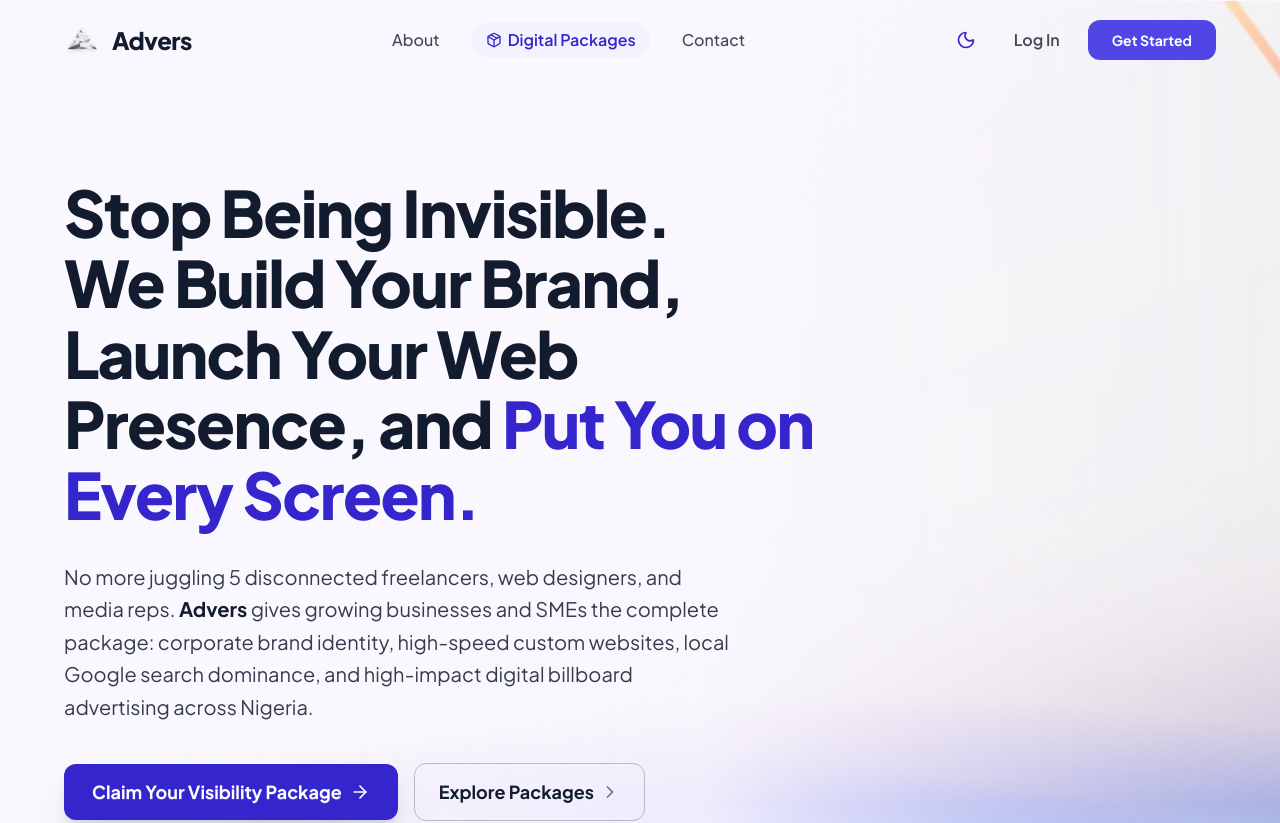
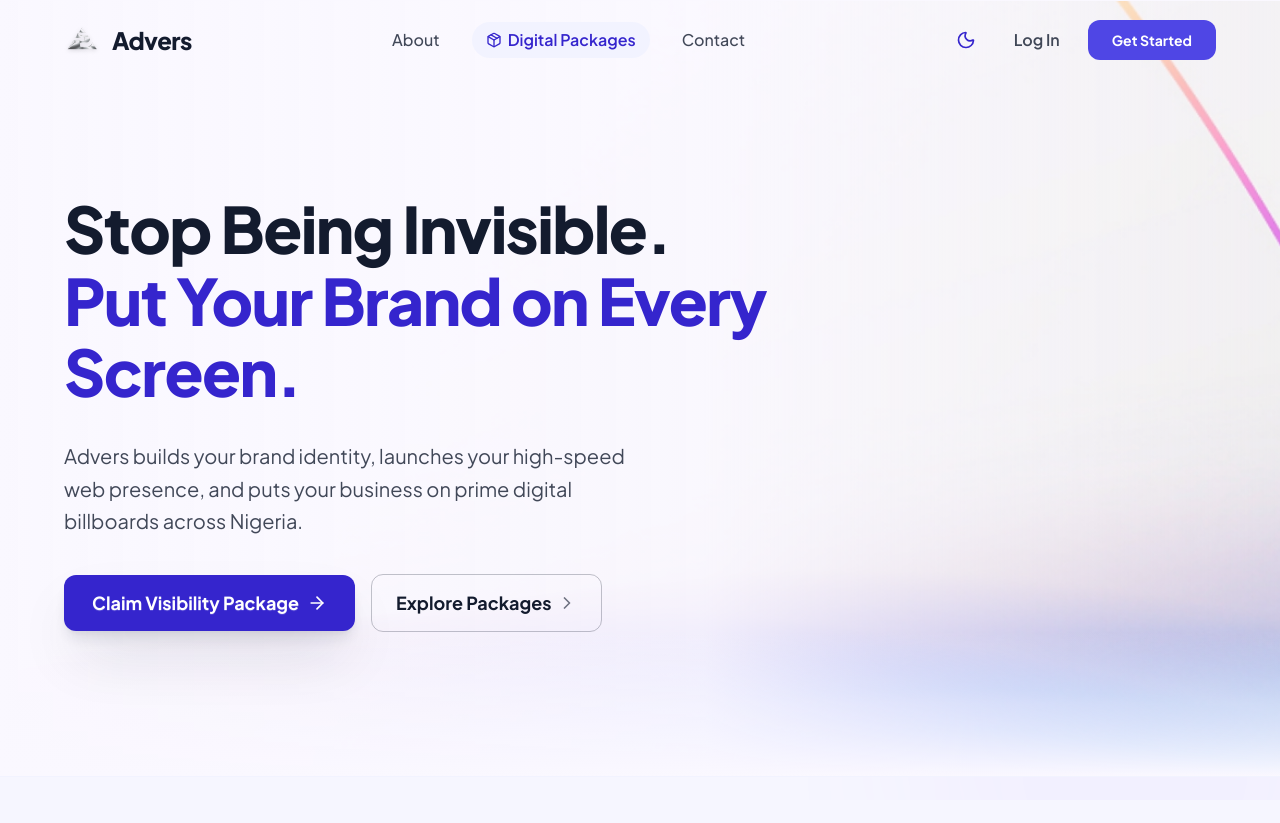
Before and after one commit to NeutronDavis/advers, a Next.js app: page / in a window 1280 px wide. Shown: the top 823 px of the page. Built offline with nearby package versions, Linux system fonts and the light colour scheme.

Commit message:
refactor: declutter and streamline hero section copy and spacing

```diff
--- a/src/app/about/page.tsx
+++ b/src/app/about/page.tsx
@@ -115,10 +115,6 @@ export default function AboutPage() {
         {/* Narrative Hero Header */}
         <header className="relative pt-14 sm:pt-24 pb-14 sm:pb-20 overflow-hidden">
           <div className="relative max-w-[1200px] mx-auto px-4 sm:px-6 animate-entrance">
-            <div className="inline-flex items-center gap-2 bg-primary/10 text-primary px-4 py-1.5 rounded-full text-xs font-bold uppercase tracking-wider mb-5">
-              <Sparkles className="w-3.5 h-3.5" />
-              <span>Full-Service Brand Visibility Partner</span>
-            </div>
 
             <h1 className="text-3xl sm:text-5xl lg:text-6xl font-extrabold text-base-content mb-5 sm:mb-6 leading-tight max-w-4xl tracking-tight">
               We Don&apos;t Just Build Assets. <br className="hidden sm:block" />
@@ -164,15 +160,6 @@ export default function AboutPage() {
 
               {/* Native daisyUI Interactive Preview Window */}
               <div className="w-full lg:w-1/2">
-                <div className="mockup-browser border border-base-300 bg-base-100 shadow-3d rounded-3xl overflow-hidden">
-                  <div className="mockup-browser-toolbar bg-base-200 px-4 py-3 flex items-center justify-between">
-                    <div className="input input-sm bg-base-100 text-xs text-base-content/70 flex items-center gap-2 max-w-xs w-full">
-                      <span className="w-2 h-2 rounded-full bg-success"></span>
-                      advers.ng/growth-engine
-                    </div>
-                    <span className="badge badge-primary text-[10px] font-bold">100% UNIFIED</span>
-                  </div>
-
                   <div className="p-6 sm:p-8 bg-base-100 space-y-6">
                     <div className="flex items-center gap-4 pb-5 border-b border-base-200">
                       <img
@@ -231,7 +218,7 @@ export default function AboutPage() {
                       </div>
                     </div>
                   </div>
-                </div>
+
               </div>
             </div>
           </section>
@@ -242,10 +229,6 @@ export default function AboutPage() {
           <section className="py-14 sm:py-24 bg-base-200/50 border-t border-base-200">
             <div className="max-w-[1240px] mx-auto px-4 sm:px-6">
               <div className="text-center max-w-3xl mx-auto mb-12 sm:mb-16 space-y-3">
-                <div className="inline-flex items-center gap-2 bg-primary/10 text-primary px-3.5 py-1.5 rounded-full text-xs font-bold uppercase tracking-wider">
-                  <Layers className="w-3.5 h-3.5" />
-                  <span>The Advers Methodology</span>
-                </div>
 
                 <h2 className="text-2xl sm:text-4xl font-extrabold text-base-content tracking-tight">
                   Three Pillars. One Undeniable Brand.
--- a/src/components/CoreValuesSection.tsx
+++ b/src/components/CoreValuesSection.tsx
@@ -30,10 +30,6 @@ export default function CoreValuesSection() {
   return (
     <section className="py-14 sm:py-24 max-w-[1240px] mx-auto px-4 sm:px-6">
       <div className="mb-10 sm:mb-14 space-y-2.5 sm:space-y-3 text-center max-w-3xl mx-auto">
-        <div className="inline-flex items-center gap-2 bg-primary/10 text-primary px-3.5 py-1.5 rounded-full text-xs font-bold uppercase tracking-wider">
-          <Sparkles className="w-3.5 h-3.5" />
-          <span>The Advers Standard</span>
-        </div>
 
         <h2 className="text-2xl sm:text-3xl lg:text-4xl font-extrabold text-base-content tracking-tight">
           How We Deliver Unmatched Brand Authority
--- a/src/components/CtaBanner.tsx
+++ b/src/components/CtaBanner.tsx
@@ -12,9 +12,6 @@ export default function CtaBanner() {
         <div className="absolute -bottom-24 -left-24 w-96 h-96 bg-secondary/30 rounded-full blur-3xl pointer-events-none" />
 
         <div className="relative z-10 space-y-6 sm:space-y-8 max-w-3xl mx-auto">
-          <div className="inline-flex items-center gap-2 bg-white/15 backdrop-blur-md text-white px-4 py-1.5 rounded-full text-xs font-bold uppercase tracking-wider">
-            <span>Ready for Real Commercial Growth?</span>
-          </div>
 
           <h2 className="text-2xl sm:text-5xl lg:text-6xl font-extrabold leading-tight tracking-tight text-white">
             Your competitors aren&apos;t better than you. <br className="hidden sm:block" />
--- a/src/components/Hero.tsx
+++ b/src/components/Hero.tsx
@@ -2,13 +2,13 @@
 
 import React from "react";
 import Link from "next/link";
-import { ArrowRight, ChevronRight, CheckCircle2, Sparkles } from "lucide-react";
+import { ArrowRight, ChevronRight } from "lucide-react";
 
 export default function Hero() {
   return (
     <section
       id="hero-section"
-      className="relative w-full overflow-hidden -mt-16 sm:-mt-20 pt-28 sm:pt-36 lg:pt-44 pb-16 sm:pb-24 lg:pb-32 min-h-[620px] sm:min-h-[720px] flex items-center"
+      className="relative w-full overflow-hidden -mt-16 sm:-mt-20 pt-32 sm:pt-40 lg:pt-48 pb-20 sm:pb-28 lg:pb-36 min-h-[600px] sm:min-h-[700px] flex items-center"
     >
       {/* Full Screen Edge-to-Edge Background Image with Entrance Scale Animation */}
       <div
@@ -26,26 +26,24 @@ export default function Hero() {
       <div className="relative z-10 max-w-[1200px] mx-auto px-4 sm:px-6 w-full">
         <div className="max-w-2xl lg:max-w-3xl space-y-6 sm:space-y-8">
 
-          {/* High-Converting Main Headline */}
-          <h1 className="hero-animate-title text-3xl sm:text-5xl lg:text-[4rem] font-extrabold text-base-content leading-[1.1] tracking-tight">
+          {/* Punchy, Streamlined Headline */}
+          <h1 className="hero-animate-title text-3xl sm:text-5xl lg:text-[4rem] font-black text-base-content leading-[1.12] tracking-tight">
             Stop Being Invisible. <br className="hidden sm:block" />
-            We Build Your Brand, Launch Your Web Presence, and{" "}
-            <span className="text-primary">Put You on Every Screen.</span>
+            <span className="text-primary">Put Your Brand on Every Screen.</span>
           </h1>
 
-          {/* Subtext Highlighting The Unified Agency Standard */}
-          <p className="hero-animate-sub text-base sm:text-lg lg:text-xl text-base-content/85 max-w-2xl leading-relaxed font-normal">
-            No more juggling 5 disconnected freelancers, web designers, and media reps.{" "}
-            <strong className="text-base-content font-bold">Advers</strong> gives growing businesses and SMEs the complete package: corporate brand identity, high-speed custom websites, local Google search dominance, and high-impact digital billboard advertising across Nigeria.
+          {/* Crisp, Direct Subtext */}
+          <p className="hero-animate-sub text-base sm:text-lg lg:text-xl text-base-content/80 max-w-xl leading-relaxed font-normal">
+            Advers builds your brand identity, launches your high-speed web presence, and puts your business on prime digital billboards across Nigeria.
           </p>
 
-          {/* Action CTAs */}
-          <div className="hero-animate-btns flex flex-col sm:flex-row items-stretch sm:items-center gap-3.5 sm:gap-4 pt-2">
+          {/* Clean Action CTAs */}
+          <div className="hero-animate-btns flex flex-col sm:flex-row items-stretch sm:items-center gap-3.5 sm:gap-4 pt-1">
             <Link
               href="/visibility-journey"
-              className="btn btn-primary text-primary-content text-base sm:text-lg rounded-xl font-bold shadow-3d hover:shadow-2xl hover:-translate-y-1 transition-all flex items-center justify-center gap-2 px-7 py-3.5 h-auto border-none"
+              className="btn btn-primary text-primary-content text-base sm:text-lg rounded-xl font-bold shadow-3d hover:shadow-2xl hover:-translate-y-0.5 transition-all flex items-center justify-center gap-2 px-7 py-3.5 h-auto border-none"
             >
-              Claim Your Visibility Package
+              Claim Visibility Package
               <ArrowRight className="w-5 h-5" />
             </Link>
 
@@ -57,6 +55,7 @@ export default function Hero() {
               <ChevronRight className="w-5 h-5 opacity-60" />
             </a>
           </div>
+
         </div>
       </div>
     </section>
--- a/src/components/PackagesSection.tsx
+++ b/src/components/PackagesSection.tsx
@@ -70,10 +70,6 @@ export default function PackagesSection() {
   return (
     <section id="packages" className="py-16 sm:py-24 max-w-[1240px] mx-auto px-4 sm:px-6">
       <div className="text-center max-w-3xl mx-auto mb-12 sm:mb-16 space-y-3 sm:space-y-4">
-        <div className="inline-flex items-center gap-2 bg-primary/10 text-primary px-3.5 py-1.5 rounded-full text-xs font-bold uppercase tracking-wider">
-          <Sparkles className="w-3.5 h-3.5" />
-          <span>Transparent Visibility Packages</span>
-        </div>
 
         <h2 className="text-2xl sm:text-4xl font-extrabold text-base-content tracking-tight">
           Everything Your Business Needs to Grow, <br className="hidden sm:block" />
--- a/src/components/PremiumPlacementsSection.tsx
+++ b/src/components/PremiumPlacementsSection.tsx
@@ -27,10 +27,6 @@ export default function PremiumPlacementsSection() {
       <div className="max-w-[1240px] mx-auto px-4 sm:px-6 preserve-3d">
 
         <div className="mb-10 sm:mb-14 space-y-3 sm:space-y-4 text-center max-w-3xl mx-auto">
-          <div className="inline-flex items-center gap-2 bg-primary/10 text-primary px-3.5 py-1.5 rounded-full text-xs font-bold uppercase tracking-wider">
-            <Eye className="w-3.5 h-3.5" />
-            <span>The Outdoor Visibility Pillar</span>
-          </div>
 
           <h2 className="text-2xl sm:text-3xl lg:text-4xl font-extrabold text-base-content tracking-tight">
             From the Screen in Their Hands to the Screen on the Highway
```
